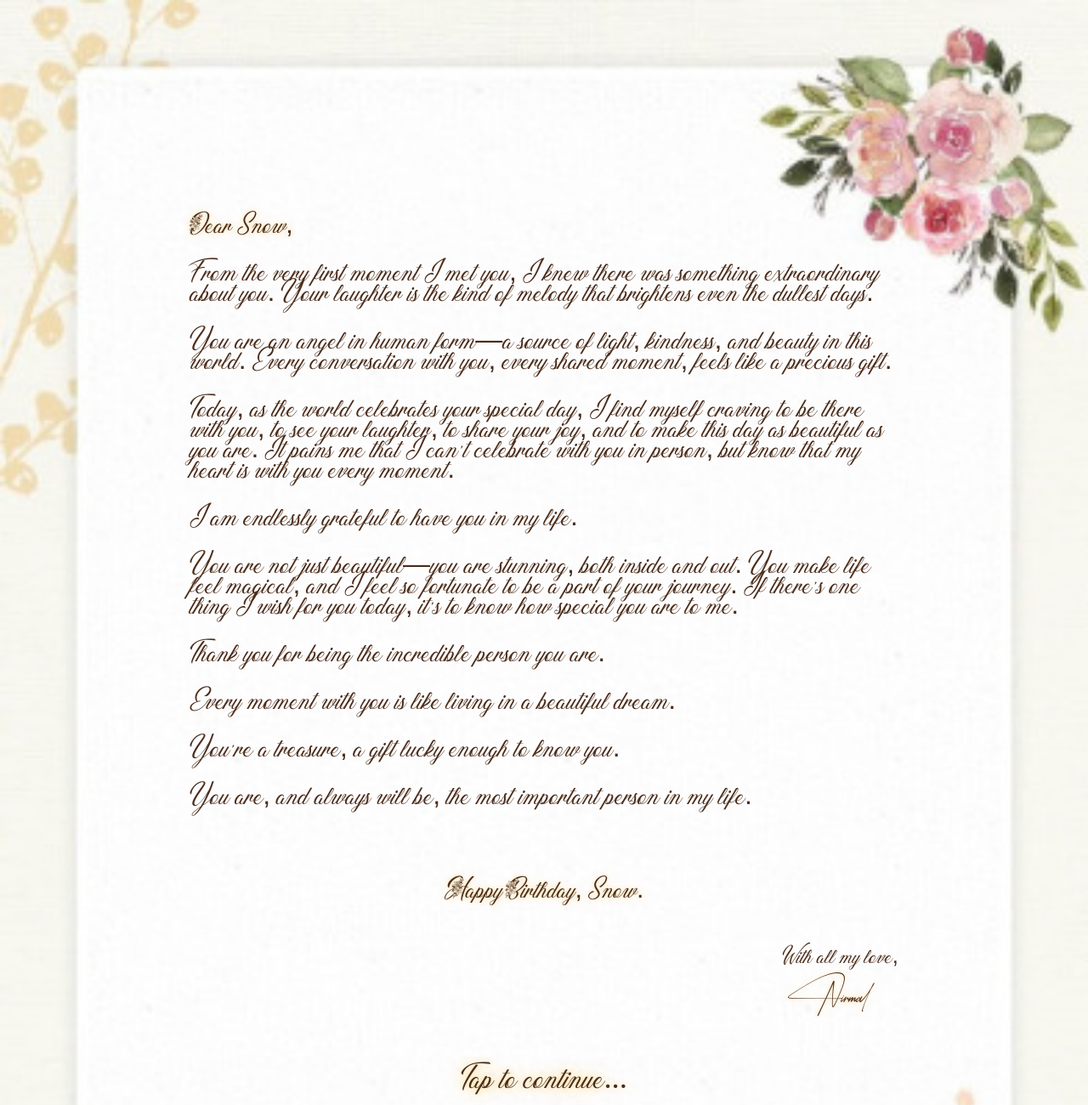
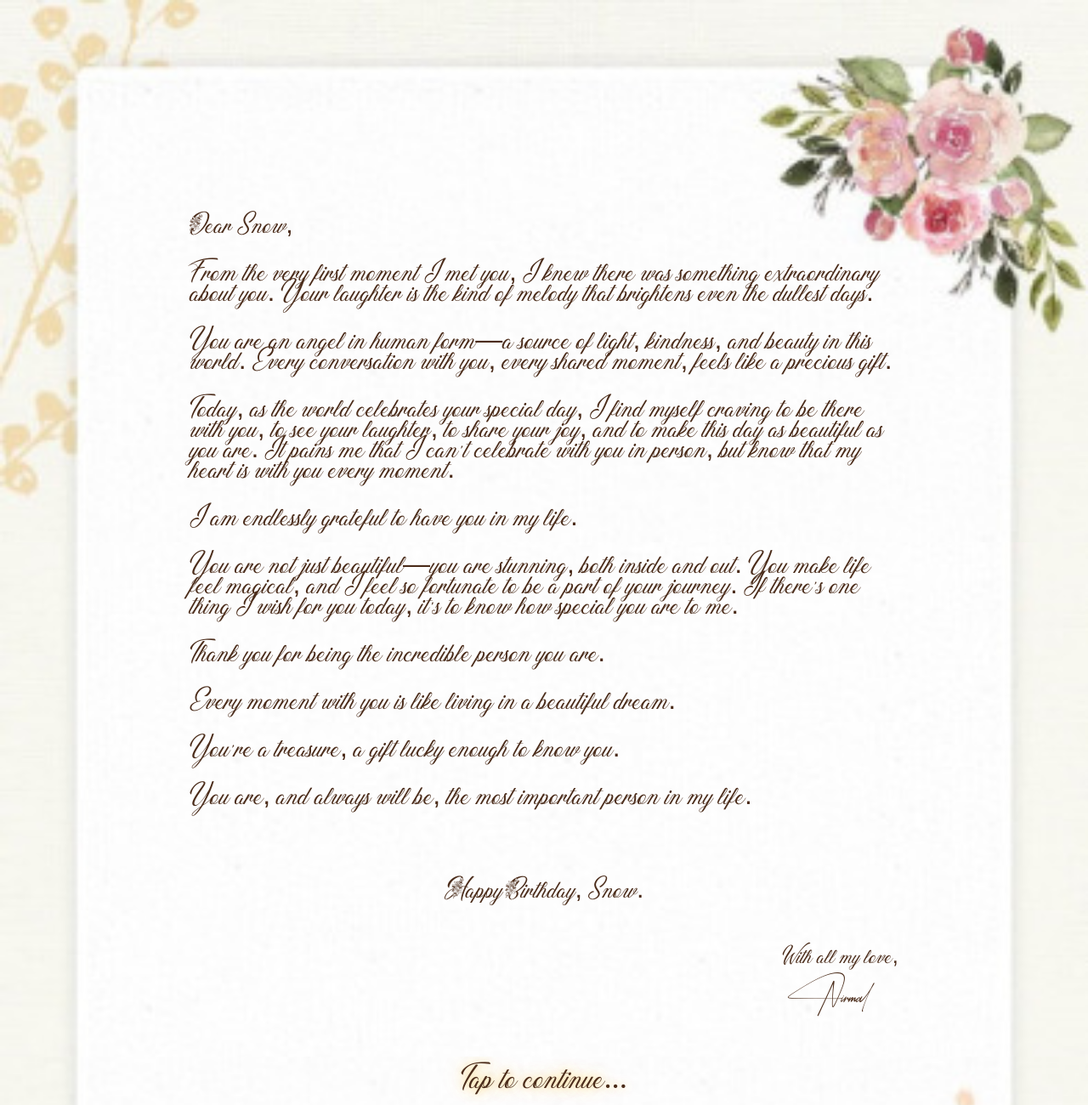
Before and after one commit to NirmalChander/snow_birthday_webpage, a website: page public/page2-4.html in a window 1280 px wide. Shown: the top 1300 px of the page at 85% size. Drawn offline with Linux system fonts and the light colour scheme.

Commit message:
Update page2-4.html

```diff
--- a/public/page2-4.html
+++ b/public/page2-4.html
@@ -152,7 +152,7 @@
 <body>
     <div class="letter-container">
         <div class="letter-content">
-            <div class="bold glow-text">
+            <div class="bold">
                 <p>Dear Snow,</p>
             </div>
             <p>
@@ -188,7 +188,7 @@
             <p>
                 You are, and always will be, the most important person in my life.
             </p>
-            <div class="wish glow-text">
+            <div class="wish">
                 </br>
                 <p>Happy Birthday, Snow.</p>
             </div>
@@ -196,7 +196,7 @@
                 </br>
                 With all my love,
             </div>
-            <div class="signature signature2 glow-text">
+            <div class="signature signature2">
                 <br>Nirmal
             </div>
         </div>
```
